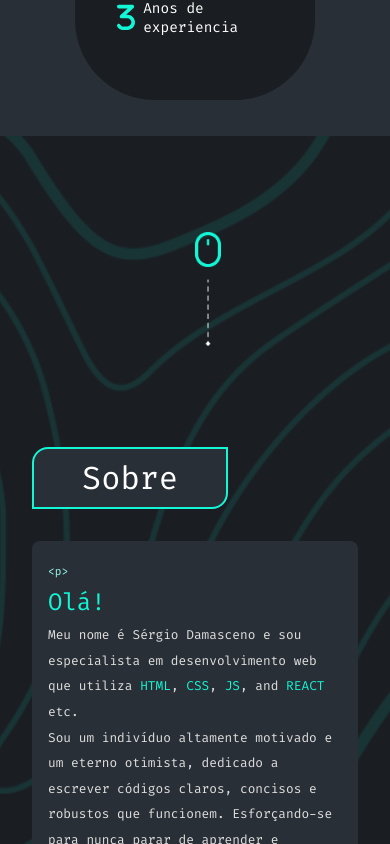
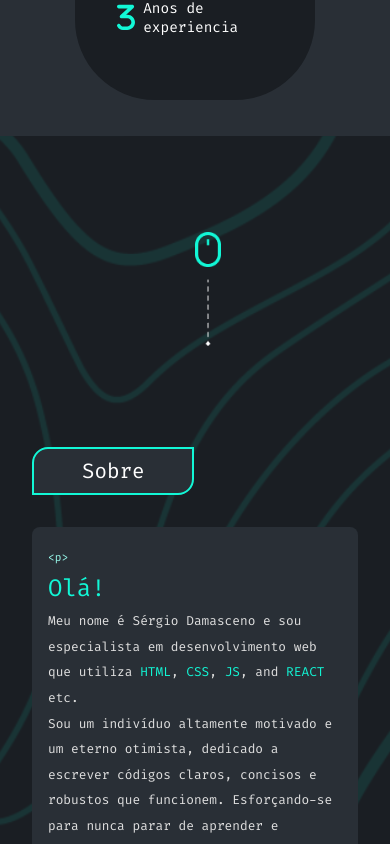
Before and after one commit to devdamasceno/estetica, a Next.js app: page / in a window 390 px wide. Shown: the part 1300-2144 px from the top of the page. Built offline with nearby package versions, Linux system fonts and the light colour scheme.

Commit message:
Responsivo ajustado, about

```diff
--- a/src/components/about/styles.module.css
+++ b/src/components/about/styles.module.css
@@ -92,6 +92,7 @@
   .aboutContainer {
     padding: 0 2rem;
     margin: 0 auto;
+    padding-bottom: 5rem;
   }
 
   .aboutContent {
@@ -100,6 +101,14 @@
     align-items: center;
     justify-content: center;
     margin: 0 auto;
+  }
+
+  .heading h2 {
+    font-size: 1.3rem;
+    font-weight: 300;
+    color: #FFF;
+    margin: 0;
+    padding: 0;
   }
 
   .intro {
```
